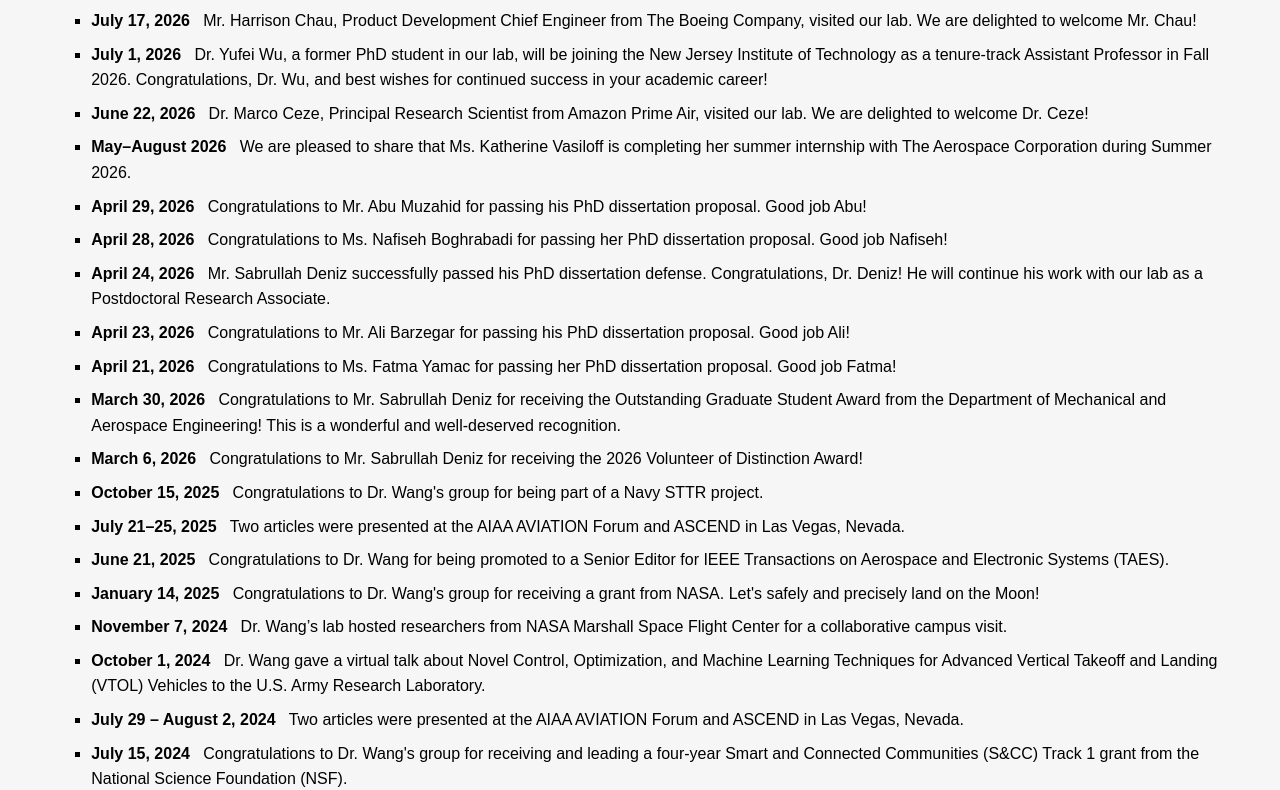
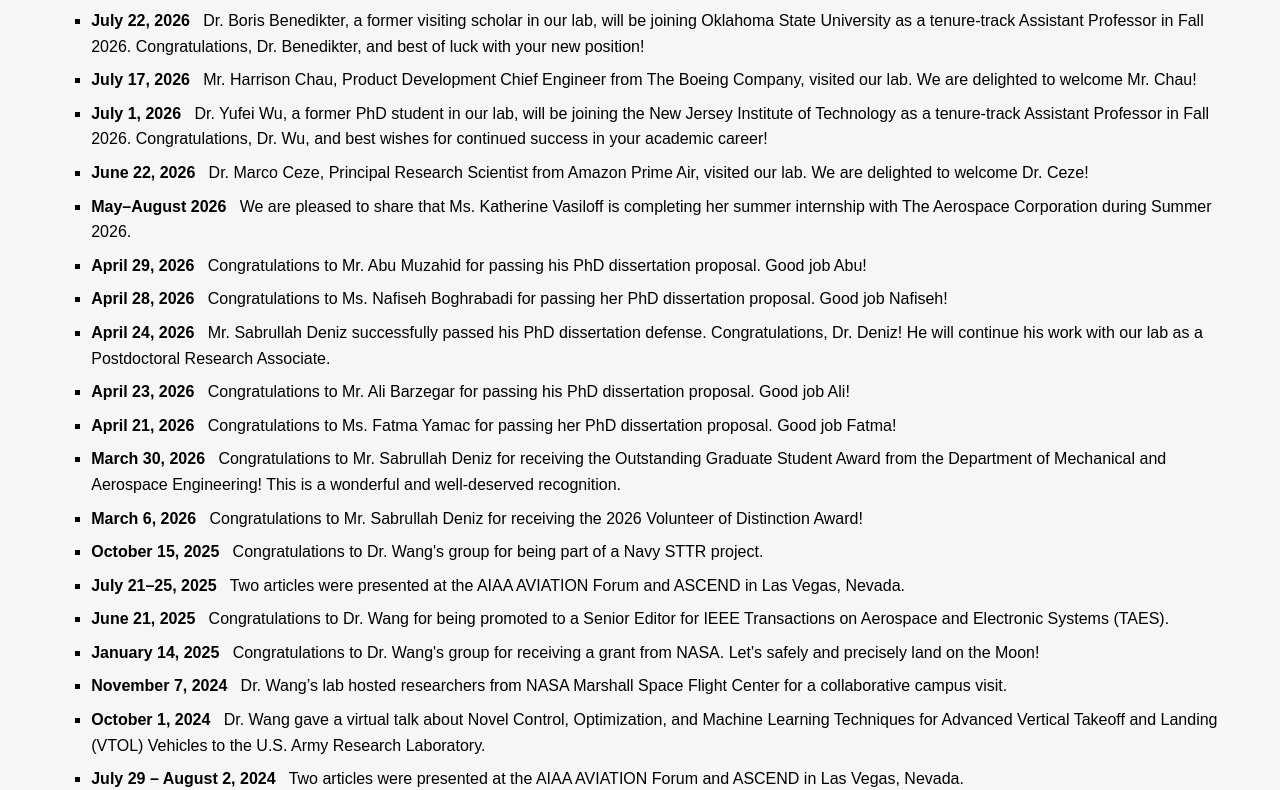
Before and after one commit to zwang1015/asl, a plain HTML site: page news.html in a window 1280 px wide. Shown: the part 118-908 px from the top of the page. Drawn offline with Linux system fonts and the light colour scheme.

Commit message:
Update news.html

```diff
--- a/news.html
+++ b/news.html
@@ -53,6 +53,7 @@
           <!-- <h2>2019</h2> -->
           <p>
             <ul style="list-style-type:square">
+              <li><b>July 22, 2026</b> &nbsp Dr. Boris Benedikter, a former visiting scholar in our lab, will be joining Oklahoma State University as a tenure-track Assistant Professor in Fall 2026. Congratulations, Dr. Benedikter, and best of luck with your new position!</li>
               <li><b>July 17, 2026</b> &nbsp Mr. Harrison Chau, Product Development Chief Engineer from The Boeing Company, visited our lab. We are delighted to welcome Mr. Chau!</li>
               <li><b>July 1, 2026</b> &nbsp Dr. Yufei Wu, a former PhD student in our lab, will be joining the New Jersey Institute of Technology as a tenure-track Assistant Professor in Fall 2026. Congratulations, Dr. Wu, and best wishes for continued success in your academic career!</li>
               <li><b>June 22, 2026</b> &nbsp Dr. Marco Ceze, Principal Research Scientist from Amazon Prime Air, visited our lab. We are delighted to welcome Dr. Ceze!</li>
```
